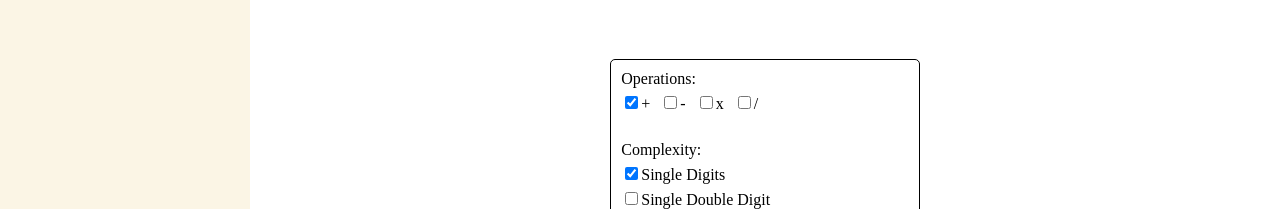
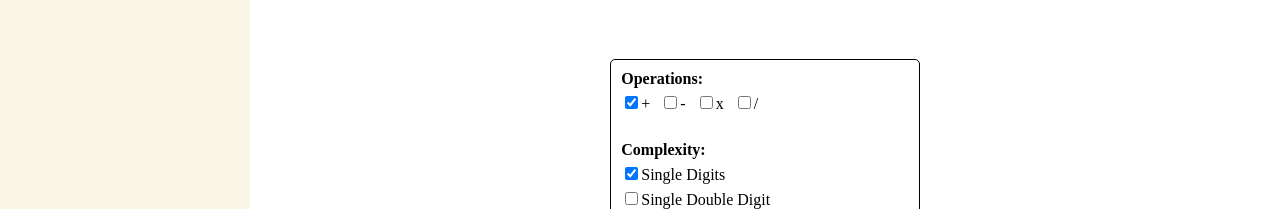
Before and after one commit to dnshariprasad/kidmath, a React (Vite) app: page /#/counting in a window 1280 px wide. Shown: the part 259-468 px from the top of the page. Built offline with nearby package versions, Linux system fonts and the light colour scheme.

Commit message:
organised

```diff
--- a/src/pages/MathChallenge.tsx
+++ b/src/pages/MathChallenge.tsx
@@ -71,7 +71,6 @@ const MathChallenge = () => {
     const result = calculateResult(num1, num2, operation);
     console.log("Result=", result);
     const userAnswer = Number(inputValue);
-
     if (userAnswer === result) {
       setFeedback("Correct! 🎉");
       readText("Correct");
@@ -104,7 +103,7 @@ const MathChallenge = () => {
       <br />
       <br />
       <ContainerV>
-        <label>Operations:</label>
+        <strong>Operations:</strong>
         <ContainerH>
           {operations.map((op) => (
             <label key={op}>
@@ -118,7 +117,7 @@ const MathChallenge = () => {
           ))}
         </ContainerH>
         <br />
-        <label>Complexity:</label>
+        <strong>Complexity:</strong>
         <label>
           <input
             type="checkbox"
```
